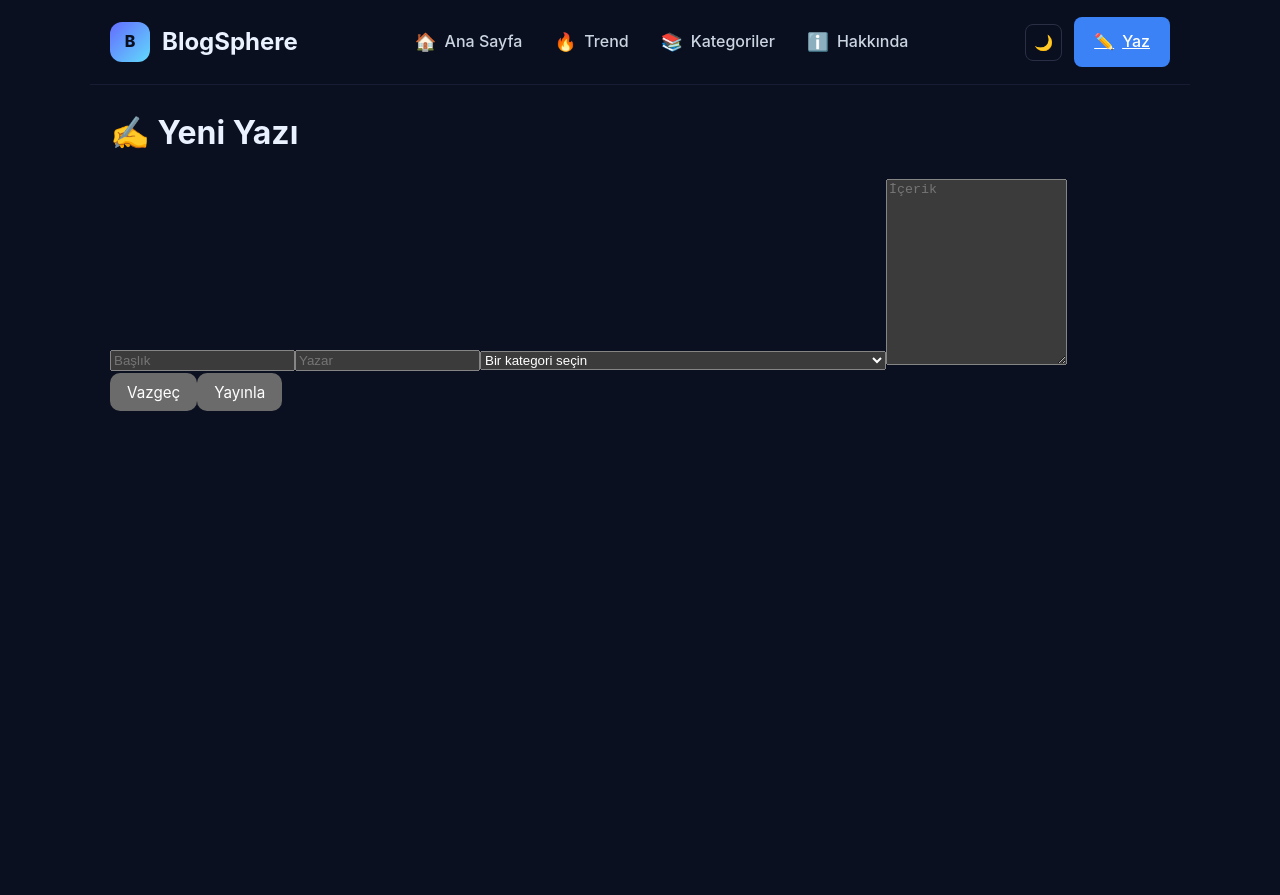
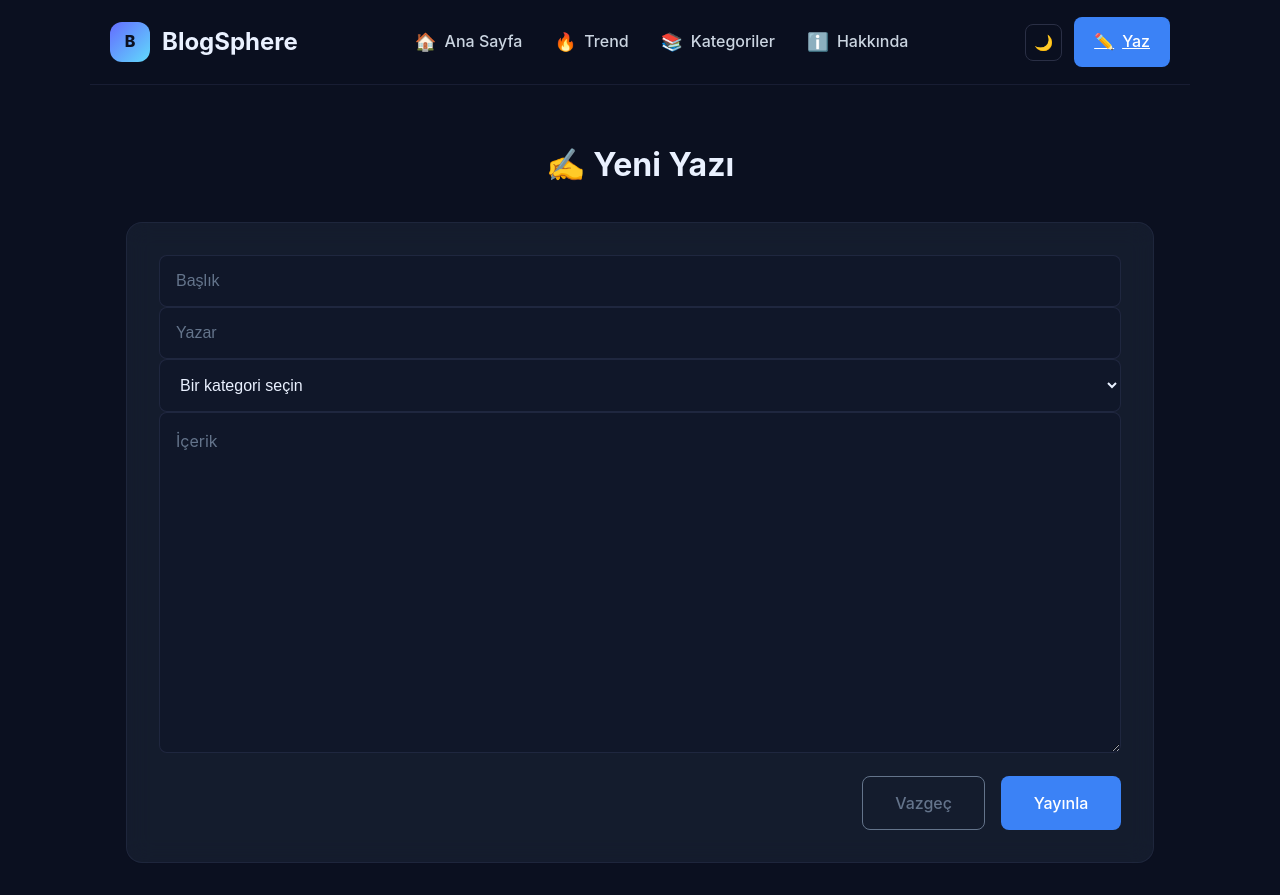
Before and after one commit to firatdemir47/blogsphere-frontend, a React (Vite) app: page /write in a window 1280 px wide. Before the commit the page ends 800 px from the top, so only its background shows below. Built offline with nearby package versions, Linux system fonts and the light colour scheme.

Commit message:
feat: add modern CSS styles for Write page with improved UI/UX

```diff
--- a/src/App.css
+++ b/src/App.css
@@ -1088,3 +1088,168 @@ body.light-theme {
     flex-direction: column;
   }
 }
+
+/* Write Page Styles */
+.write-page {
+  background: #0b1020;
+  min-height: 100vh;
+  padding: 2rem 1rem;
+}
+
+.write-page h1 {
+  color: #eaf1ff;
+  font-size: 2rem;
+  font-weight: 700;
+  margin-bottom: 2rem;
+  text-align: center;
+}
+
+.write-form {
+  background: rgba(30, 41, 59, 0.5);
+  padding: 2rem;
+  border-radius: 16px;
+  border: 1px solid rgba(58, 64, 96, 0.3);
+  backdrop-filter: blur(12px);
+}
+
+.write-form .input,
+.write-form .textarea,
+.write-form select {
+  background: rgba(15, 23, 42, 0.8);
+  border: 1px solid rgba(58, 64, 96, 0.4);
+  border-radius: 8px;
+  padding: 1rem;
+  color: #eaf1ff;
+  font-size: 1rem;
+  transition: all 0.2s ease;
+  width: 100%;
+  box-sizing: border-box;
+}
+
+.write-form .input:focus,
+.write-form .textarea:focus,
+.write-form select:focus {
+  outline: none;
+  border-color: #3b82f6;
+  box-shadow: 0 0 0 3px rgba(59, 130, 246, 0.1);
+  background: rgba(15, 23, 42, 0.9);
+}
+
+.write-form .input::placeholder,
+.write-form .textarea::placeholder {
+  color: #64748b;
+}
+
+.write-form .textarea {
+  resize: vertical;
+  min-height: 200px;
+  font-family: inherit;
+  line-height: 1.6;
+}
+
+.write-form select {
+  cursor: pointer;
+}
+
+.write-form select option {
+  background: #1e293b;
+  color: #eaf1ff;
+  padding: 0.5rem;
+}
+
+.write-form select option:hover {
+  background: #3b82f6;
+}
+
+.write-form .error {
+  background: rgba(239, 68, 68, 0.1);
+  border: 1px solid rgba(239, 68, 68, 0.3);
+  color: #fca5a5;
+  padding: 1rem;
+  border-radius: 8px;
+  margin-bottom: 1rem;
+}
+
+.write-form button[type="submit"] {
+  background: #3b82f6;
+  color: white;
+  border: none;
+  padding: 1rem 2rem;
+  border-radius: 8px;
+  cursor: pointer;
+  font-weight: 600;
+  font-size: 1rem;
+  transition: all 0.2s ease;
+}
+
+.write-form button[type="submit"]:hover:not(:disabled) {
+  background: #2563eb;
+  transform: translateY(-1px);
+}
+
+.write-form button[type="submit"]:disabled {
+  background: #64748b;
+  cursor: not-allowed;
+  transform: none;
+}
+
+.write-form button[type="button"] {
+  background: transparent;
+  color: #64748b;
+  border: 1px solid #64748b;
+  padding: 1rem 2rem;
+  border-radius: 8px;
+  cursor: pointer;
+  font-weight: 500;
+  font-size: 1rem;
+  transition: all 0.2s ease;
+}
+
+.write-form button[type="button"]:hover:not(:disabled) {
+  background: #64748b;
+  color: white;
+}
+
+.write-form button[type="button"]:disabled {
+  opacity: 0.5;
+  cursor: not-allowed;
+}
+
+.write-form .button-group {
+  display: flex;
+  gap: 1rem;
+  justify-content: flex-end;
+  margin-top: 1rem;
+}
+
+.write-form .button-group button {
+  padding: 1rem 2rem;
+  border-radius: 8px;
+  cursor: pointer;
+  font-weight: 500;
+  font-size: 1rem;
+  transition: all 0.2s ease;
+  min-width: 120px;
+}
+
+.write-form .button-group button[type="submit"] {
+  background: #3b82f6;
+  color: white;
+  border: none;
+}
+
+.write-form .button-group button[type="submit"]:hover:not(:disabled) {
+  background: #2563eb;
+  transform: translateY(-1px);
+}
+
+.write-form .button-group button[type="button"] {
+  background: transparent;
+  color: #64748b;
+  border: 1px solid #64748b;
+}
+
+.write-form .button-group button[type="button"]:hover:not(:disabled) {
+  background: #64748b;
+  color: white;
+}
```
